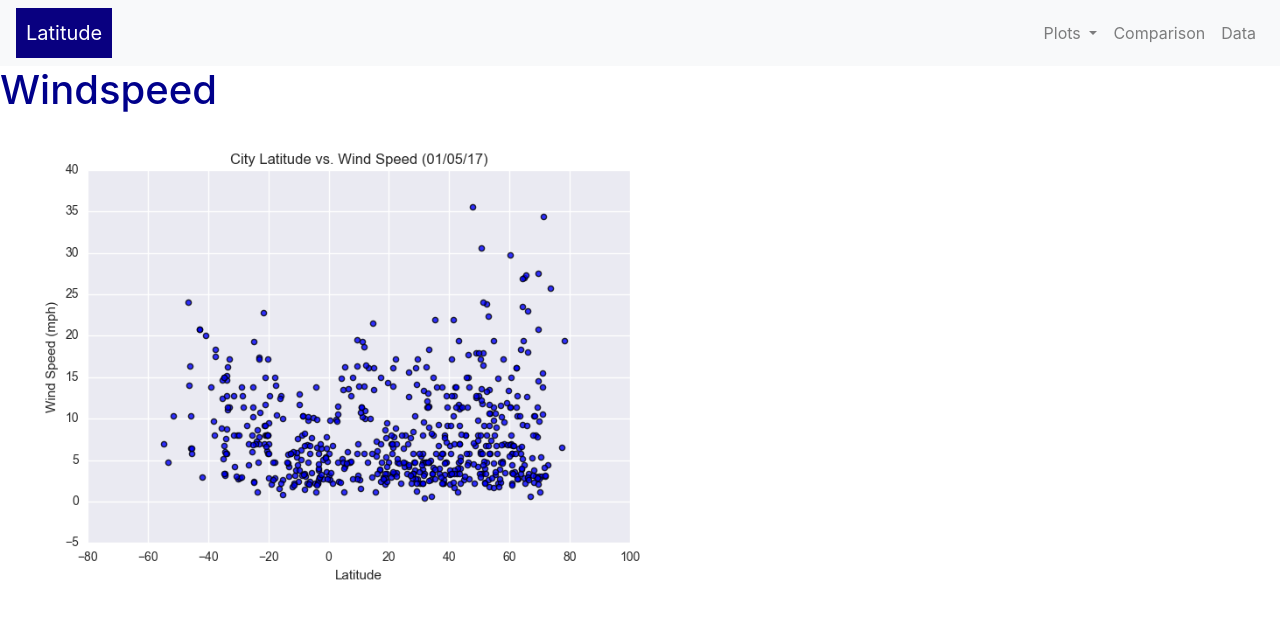
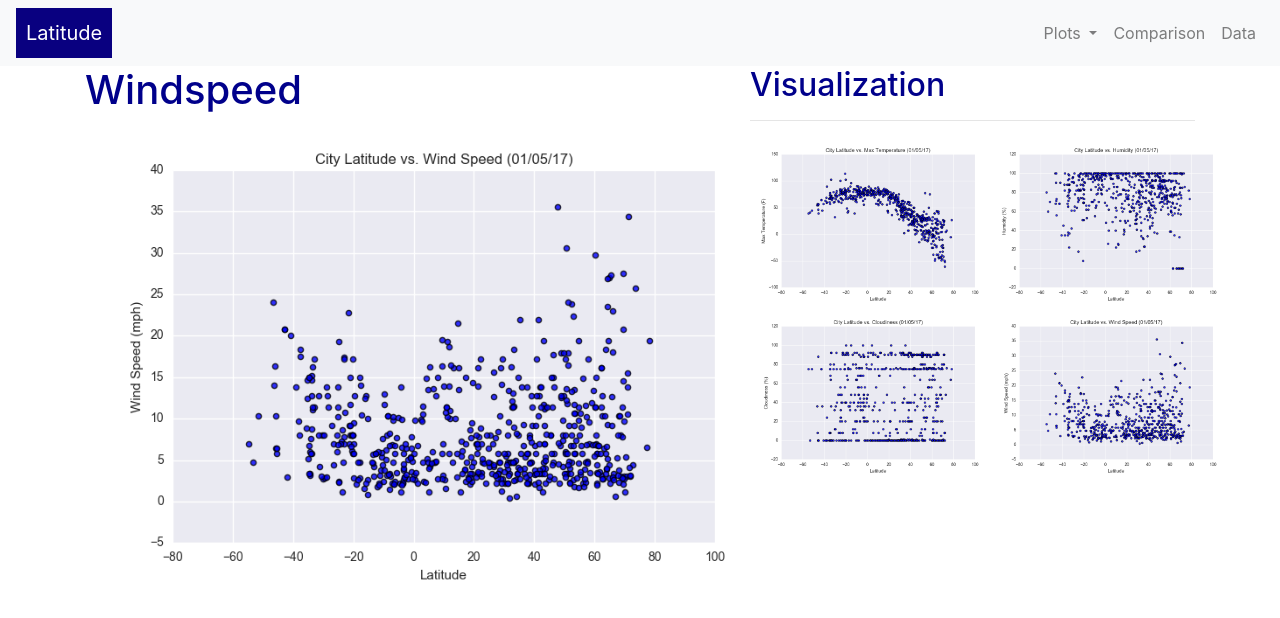
Before and after one commit to Candy-Capilla/Web-Design-Challenge, a plain HTML site: page Windspeed.html in a window 1280 px wide. Drawn offline with nearby package versions, Linux system fonts and the light colour scheme.

Commit message:
foundation of side visualization

```diff
--- a/Windspeed.html
+++ b/Windspeed.html
@@ -46,12 +46,47 @@
         </div>
       </nav>
       <div class= "container">
+        <div class= "row">
+            <div class= "col-md-7"> <!--there are 12 columns in a page so this one will have 7-->
+              <div>
+                <h1 style="color: darkblue;">Windspeed</h1>
+                <img class= "compimage" src= "Resources/assets_images/assets_images_Fig4.png">
+              </div>
+              <p>
+
+              </p>
+            </div>
+            <div class= "col-md-5">
+                <h2 style="color: darkblue;">
+                    Visualization
+                </h2>
+                <hr>
+                <div class= "row">
+                    <div class= "col-md-6">
+                        <a target="_blank" href="Maxtemperature.html">
+                        <img class= "Smallimage" src= "Resources/assets_images/assets_images_Fig1.png">
+                    </div>
+                    <div class= "col-md-6">
+                      <a target="_blank" href="Humidity.html">
+                        <img class= "Smallimage" src= "Resources/assets_images/assets_images_Fig2.png">
+                    </div>
+                </div>
+                <div class= "row">
+                    <div class= "col-md-6">
+                      <a target="_blank" href="Cloudiness.html">
+                        <img class= "Smallimage" src= "Resources/assets_images/assets_images_Fig3.png">
+                    </div>
+                    <div class= "col-md-6">
+                      <a target="_blank" href="Windspeed.html">
+                        <img class= "Smallimage" src= "Resources/assets_images/assets_images_Fig4.png">
+                    </div>
+                </div>
+            </div>
+        </div>
+      </div>
 
       </div>
-      <div>
-        <h1 style="color: darkblue;">Windspeed</h1>
-        <img class= "compimage" src= "Resources/assets_images/assets_images_Fig4.png">
-      </div>
+
 </body>
 
 </html>
```
Also changed, not shown: Cloudiness.html (+37 -3 lines), Humidity.html (+36 -4 lines).
